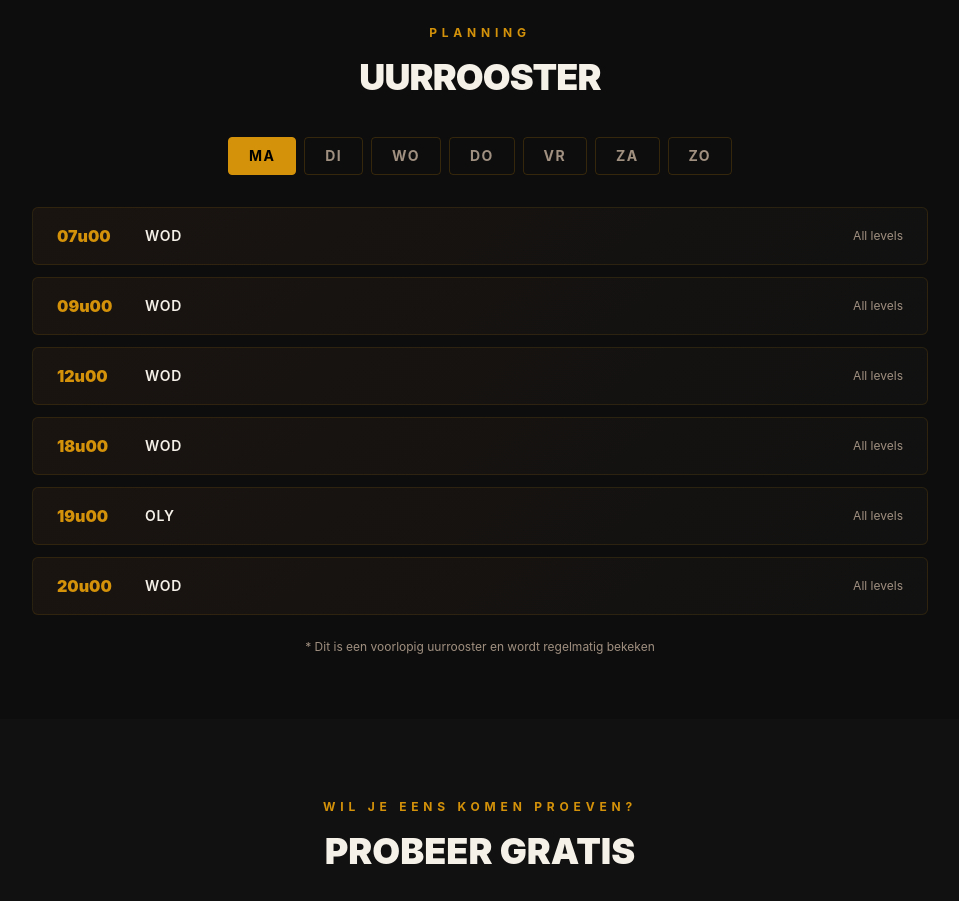
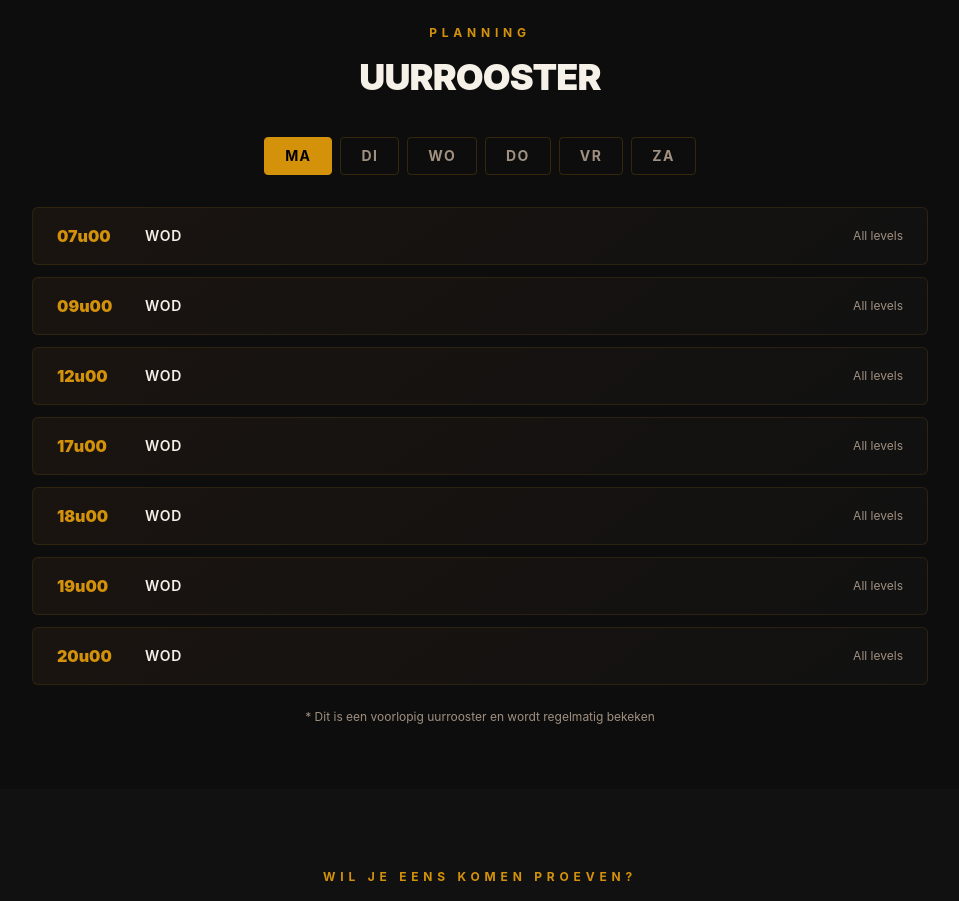
Before and after one commit to TNLConsulting/uprise-website, a React (Vite) app: page /groepslessen in a window 1280 px wide. Shown: the part 2600-3501 px from the top of the page, without its empty margins (160-1119 px from the left). Built offline with nearby package versions, Linux system fonts and the light colour scheme; the HTML template or start-up script is replaced by a standard one.

Commit message:
fix: uurrooster bijgewerkt

```diff
--- a/src/pages/Groepslessen.tsx
+++ b/src/pages/Groepslessen.tsx
@@ -33,8 +33,9 @@ const SCHEDULE: Record<string, { time: string; class: string }[]> = {
     { time: "07u00", class: "WOD" },
     { time: "09u00", class: "WOD" },
     { time: "12u00", class: "WOD" },
+    { time: "17u00", class: "WOD" },
     { time: "18u00", class: "WOD" },
-    { time: "19u00", class: "OLY" },
+    { time: "19u00", class: "WOD" },
     { time: "20u00", class: "WOD" },
   ],
   Di: [
@@ -47,10 +48,10 @@ const SCHEDULE: Record<string, { time: string; class: string }[]> = {
     { time: "07u00", class: "WOD" },
     { time: "09u00", class: "WOD" },
     { time: "12u00", class: "WOD" },
-    { time: "13u15", class: "KIDS WOD" },
+    { time: "17u00", class: "WOD" },
     { time: "18u00", class: "WOD" },
     { time: "19u00", class: "OLY" },
-    { time: "20u00", class: "HIIT" },
+    { time: "20u00", class: "WOD" },
   ],
   Do: [
     { time: "09u00", class: "WOD" },
@@ -70,13 +71,9 @@ const SCHEDULE: Record<string, { time: string; class: string }[]> = {
     { time: "10u00", class: "WOD" },
     { time: "11u00", class: "OLY" },
   ],
-  Zo: [
-    { time: "09u30", class: "TEAMWOD" },
-    { time: "10u30", class: "COMPETITION TEAMTRAINING" },
-  ],
 };
 
-const DAYS = ["Ma", "Di", "Wo", "Do", "Vr", "Za", "Zo"];
+const DAYS = ["Ma", "Di", "Wo", "Do", "Vr", "Za"];
 
 const Groepslessen = () => {
   const [activeDay, setActiveDay] = useState("Ma");
```
